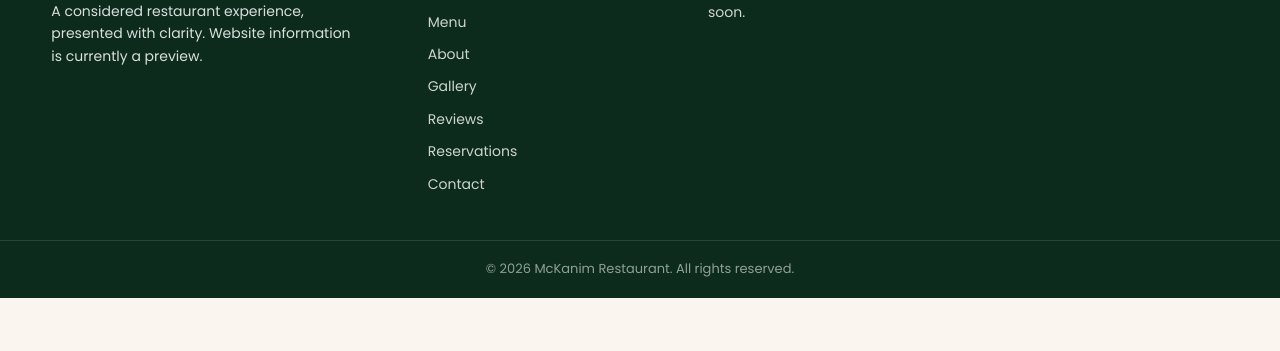
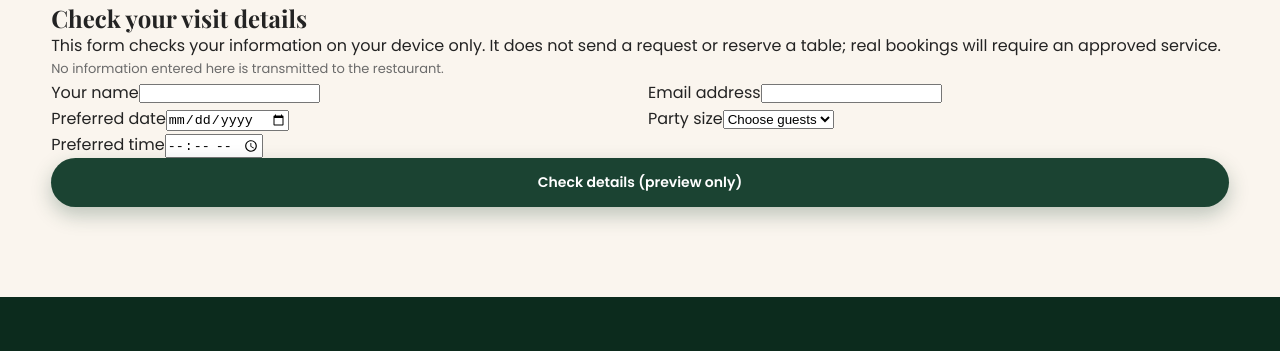
Before and after one commit to muhindovicent/McKanim-restaurant-website, a plain HTML site: page reservations/index.html in a window 1280 px wide. Shown: the part 648-999 px from the top of the page. Before the commit the page ends 946 px from the top, so only its background shows below. Drawn offline with nearby package versions, Linux system fonts and the light colour scheme; a web font is replaced by a local one.

Commit message:
Premium UI Phase 2: refine editorial page composition for reservations/index.html

```diff
--- a/reservations/index.html
+++ b/reservations/index.html
@@ -76,6 +76,15 @@
         </div>
       </div>
     </section>
+<section class="section reservation-demo"><div class="container reservation-layout">
+<div class="reservation-explainer"><span class="eyebrow">Plan ahead</span><h2>Check your visit details</h2><p>This form checks your information on your device only. It does not send a request or reserve a table; real bookings will require an approved service.</p><p class="preview-note">No information entered here is transmitted to the restaurant.</p></div>
+<form id="reservationForm" class="reservation-form-card" novalidate aria-label="Reservation details preview">
+<div class="form-row"><div class="field"><label for="guestName">Your name</label><input id="guestName" name="guestName" type="text" autocomplete="name" minlength="2" maxlength="120" required aria-describedby="guestNameError"><small id="guestNameError" class="field-error"></small></div>
+<div class="field"><label for="guestEmail">Email address</label><input id="guestEmail" name="guestEmail" type="email" autocomplete="email" required aria-describedby="guestEmailError"><small id="guestEmailError" class="field-error"></small></div></div>
+<div class="form-row"><div class="field"><label for="visitDate">Preferred date</label><input id="visitDate" name="visitDate" type="date" required aria-describedby="visitDateError"><small id="visitDateError" class="field-error"></small></div>
+<div class="field"><label for="partySize">Party size</label><select id="partySize" name="partySize" required aria-describedby="partySizeError"><option value="">Choose guests</option><option value="1">1 guest</option><option value="2">2 guests</option><option value="3">3 guests</option><option value="4">4 guests</option><option value="5">5 guests</option><option value="6">6 guests</option><option value="7">7 guests</option><option value="8">8 guests</option></select><small id="partySizeError" class="field-error"></small></div></div>
+<div class="field"><label for="visitTime">Preferred time</label><input id="visitTime" name="visitTime" type="time" required aria-describedby="visitTimeError"><small id="visitTimeError" class="field-error"></small></div>
+<button class="btn btn-primary btn-block" type="submit">Check details (preview only)</button><p class="form-status" id="reservationStatus" role="status" aria-live="polite"></p></form></div></section>
 </main>
     <footer class="footer">
       <div class="container footer-inner">
```
